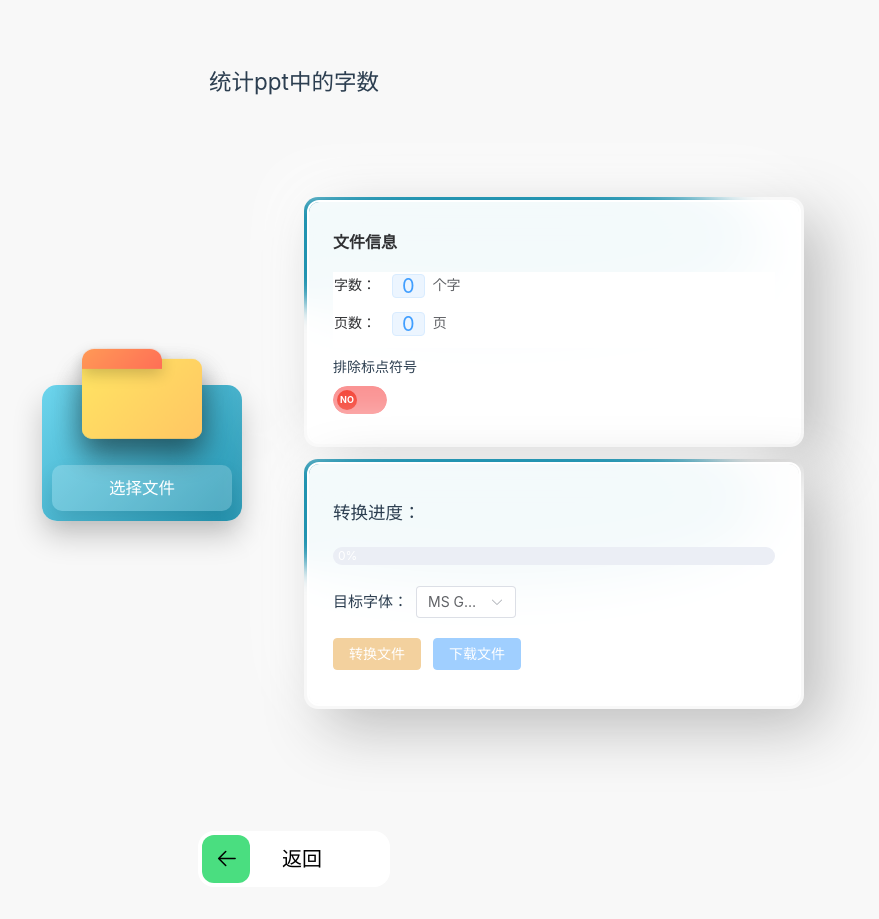
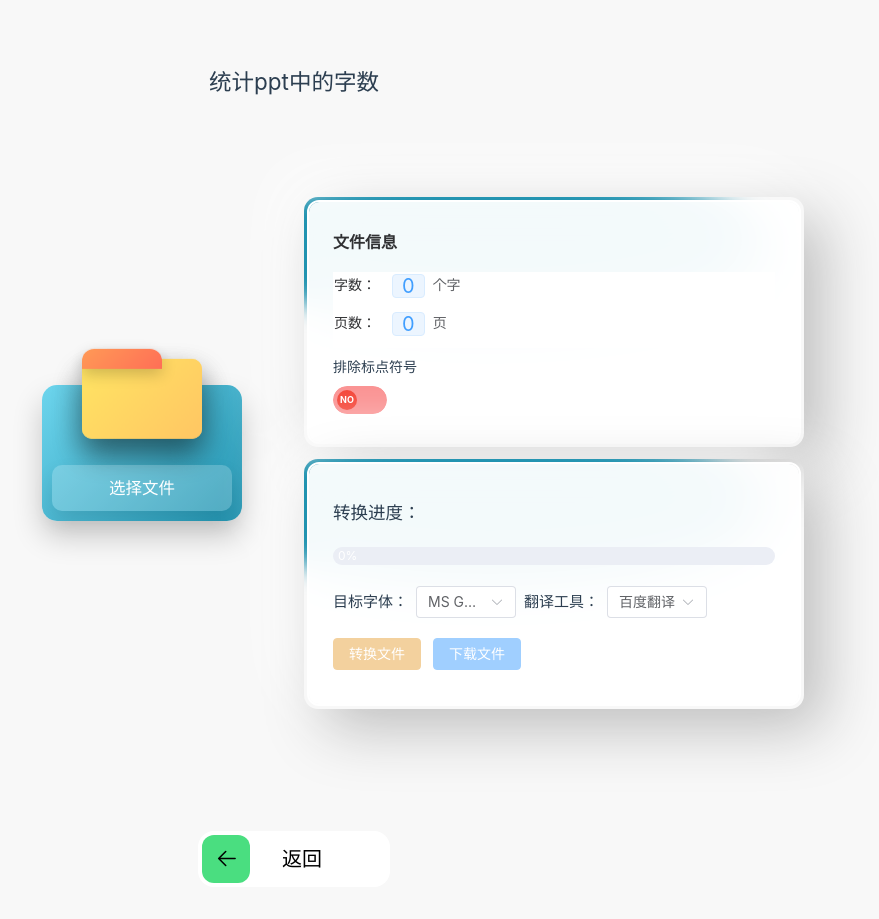
Before and after one commit to sunjingh/personal-tools, a Vue app: page /count-ppt-word in a window 1280 px wide. Shown: the whole page, without its empty margins (346-1225 px from the left). Built offline with nearby package versions, Linux system fonts and the light colour scheme.

Commit message:
feat(translate): 添加翻译工具选择功能
- 在 CountPptWord 组件中添加翻译工具选择下拉菜单
- 目前只支持百度翻译，后续可扩展其他翻译 API
- 优化 nginx 配置，添加代理相关头部信息

```diff
--- /dev/null
+++ b/src/types/index.ts
@@ -0,0 +1,6 @@
+export enum ETranslateApiType {
+  BAIDU = 'baidu',
+  GOOGLE = 'google',
+  DEEPL = 'deepl',
+  CUSTOM = 'custom',
+}
--- a/src/views/count-ppt-word/CountPptWord.vue
+++ b/src/views/count-ppt-word/CountPptWord.vue
@@ -43,6 +43,11 @@
               <el-select v-model="fontName" style="width: 100px">
                 <el-option v-for="item in fontOptions" :key="item.value" :label="item.label" :value="item.value" />
               </el-select>
+              <span>翻译工具：</span>
+              <el-select v-model="translateApiType" style="width: 100px">
+                <el-option v-for="item in translateApiTypeOptions" :key="item.value" :label="item.label"
+                  :value="item.value" />
+              </el-select>
             </div>
             <div flex items-end>
               <el-button type="warning" :disabled="!pageTextResult.length" @click="handleConvertClick">
@@ -67,6 +72,7 @@ import { translateBaidu } from '@/utils/translate'
 import parse from 'pptx-parser'
 import JSZip from 'jszip'
 import { round } from 'lodash-es'
+import { ETranslateApiType } from '@/types'
 
 const pageNum = ref(0)
 const wordCount = ref(0)
@@ -215,7 +221,14 @@ async function processPptx(file: File, fontName: string, fontSize?: number) {
   }
 
   async function translate(originalText: string, originalTextRegStr: string, slideFile: string) {
-    const translatedText = await translateBaidu(originalText) // 进行实际翻译
+    let translatedText = ''
+    switch (translateApiType.value) {
+      case ETranslateApiType.BAIDU:
+        translatedText = await translateBaidu(originalText) // 进行实际翻译
+        break
+      default:
+        translatedText = await translateBaidu(originalText) // 进行实际翻译
+    }
     // const translatedText = `${originalText}哈哈哈` // 进行实际翻译
 
     // 获取对应的 slideXml 内容
@@ -276,6 +289,10 @@ const fontOptions = [
   { label: 'Meiryo UI', value: 'Meiryo UI' },
   { label: '华文彩云', value: '华文彩云' },
 ]
+const translateApiType = ref<ETranslateApiType>(ETranslateApiType.BAIDU)
+const translateApiTypeOptions = [
+  { label: '百度翻译', value: ETranslateApiType.BAIDU },
+]
 async function handleConvertClick() {
   const fontSize = 0 // 设置字体大小
 
```
Also changed, not shown: 1 other file (tests, documents, lock files or other folders).
